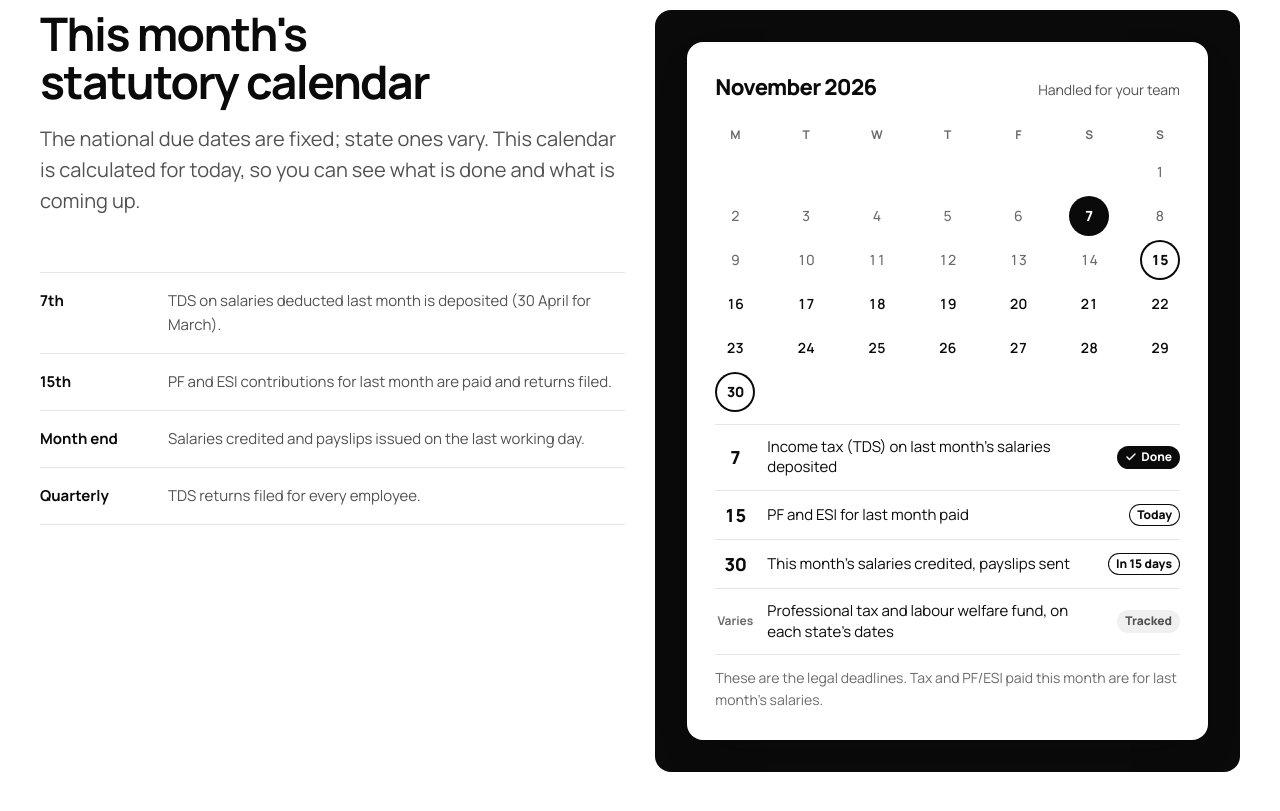
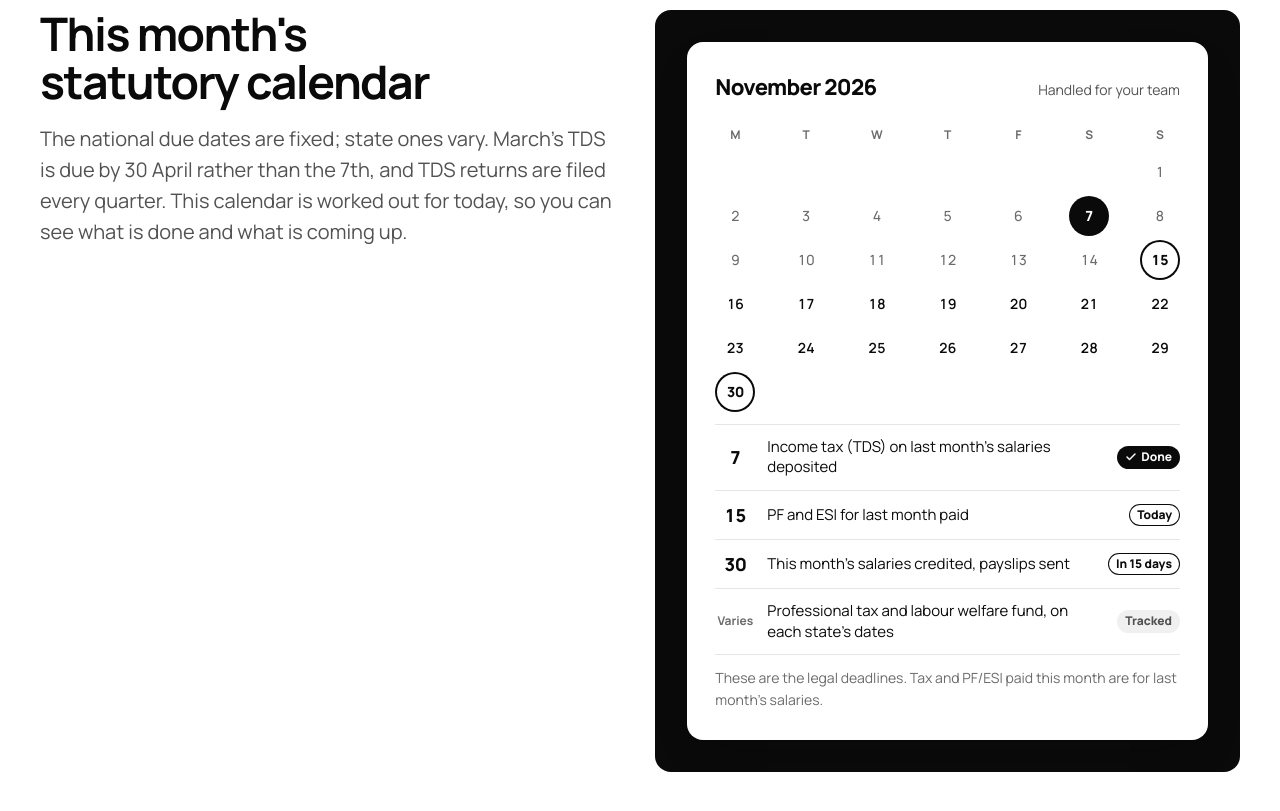
Before and after one commit to Varunsai2000/pavaniit-com, a Next.js app: page /payroll-compliance-india in a window 1280 px wide. Shown: the part 1700-2511 px from the top of the page. Built offline with nearby package versions, Linux system fonts and the light colour scheme.

Commit message:
Launch round 7: payroll page review; one calendar instead of two date lists

```diff
--- a/src/app/globals.css
+++ b/src/app/globals.css
@@ -538,12 +538,11 @@ table, .price-amount, .pl-amount, .cycle-n, .month-grid, .month-list .d { font-v
 
 .contact-layout { display: grid; grid-template-columns: var(--grid-half); gap: var(--space-10) var(--grid-gap); align-items: start; }
 @media (max-width: 900px) { .contact-layout { grid-template-columns: minmax(0, 1fr); } }
-/* Ruled key/value lists: contact details, payroll due dates. */
-.contact-facts, .cycle-points { list-style: none; display: grid; border-top: var(--border-hairline) solid var(--color-line); }
+/* Ruled key/value list: contact details. */
+.contact-facts { list-style: none; display: grid; border-top: var(--border-hairline) solid var(--color-line); }
 .contact-facts { margin-top: var(--space-8); }
-.contact-facts li, .cycle-points li { display: grid; grid-template-columns: var(--col-label) minmax(0, 1fr); gap: var(--space-4); padding-block: var(--space-4); border-bottom: var(--border-hairline) solid var(--color-line); font-size: var(--text-md); }
+.contact-facts li { display: grid; grid-template-columns: var(--col-label) minmax(0, 1fr); gap: var(--space-4); padding-block: var(--space-4); border-bottom: var(--border-hairline) solid var(--color-line); font-size: var(--text-md); }
 .contact-facts li > span:first-child { color: var(--color-ink-2); }
-.cycle-points b { font-weight: var(--weight-bold); }
 .contact-facts a { font-weight: var(--weight-bold); color: var(--color-inverse); }
 .form-card { display: grid; gap: var(--space-5); padding: var(--fluid-card-lg); border-radius: var(--radius-card); background: var(--color-surface); }
 .field { display: grid; gap: var(--space-1-5); }
--- a/src/app/payroll-compliance-india/page.tsx
+++ b/src/app/payroll-compliance-india/page.tsx
@@ -21,16 +21,11 @@ export default function Page() {
             <div className="section-head">
               <h2 className="h2" id="calendar-title">This month&apos;s statutory calendar</h2>
               <p className="lead">
-                The national due dates are fixed; state ones vary. This calendar is calculated for today, so you can see
-                what is done and what is coming up.
+                The national due dates are fixed; state ones vary. March&apos;s TDS is due by 30 April rather than the 7th,
+                and TDS returns are filed every quarter. This calendar is worked out for today, so you can see what is
+                done and what is coming up.
               </p>
             </div>
-            <ul className="cycle-points">
-              <li><b>7th</b><span className="muted">TDS on salaries deducted last month is deposited (30 April for March).</span></li>
-              <li><b>15th</b><span className="muted">PF and ESI contributions for last month are paid and returns filed.</span></li>
-              <li><b>Month end</b><span className="muted">Salaries credited and payslips issued on the last working day.</span></li>
-              <li><b>Quarterly</b><span className="muted">TDS returns filed for every employee.</span></li>
-            </ul>
           </div>
           <MonthCycle />
         </div>
--- a/src/content/stages.ts
+++ b/src/content/stages.ts
@@ -187,7 +187,7 @@ export const stages: Stage[] = [
       },
       {
         q: "What do the new labour codes change for payroll?",
-        a: "The four labour codes took effect on 21 November 2025. PF and gratuity are now calculated on a wider definition of wages, so allowances above half of total pay count towards them; fixed-term employees qualify for gratuity after one year; and registrations and returns are being consolidated as states issue their rules. We review salary structures and tell you what has to change.",
+        a: "The four labour codes took effect on 21 November 2025. PF and gratuity are now calculated on a wider definition of wages, so allowances above half of total pay count towards them; fixed-term employees qualify for gratuity after one year; and registrations and returns are consolidated, with each state's own rules on top. We review salary structures and tell you what has to change.",
       },
       {
         q: "Can you run payroll for employees in different states?",
@@ -281,7 +281,7 @@ export const homeFaq: QA[] = [
   },
   {
     q: "What do the new labour codes change?",
-    a: "The four labour codes took effect on 21 November 2025. PF and gratuity are now calculated on a wider definition of wages, fixed-term employees qualify for gratuity after one year, and registrations and returns are being consolidated. We review your salary structures and policies and tell you what needs to change.",
+    a: "The four labour codes took effect on 21 November 2025. PF and gratuity are now calculated on a wider definition of wages, fixed-term employees qualify for gratuity after one year, and registrations and returns are consolidated. We review your salary structures and policies and tell you what needs to change.",
   },
   {
     q: "We already use payroll software. Why use Pavani IT?",
```
Also changed, not shown: 2 other files (tests, documents, lock files or other folders).
